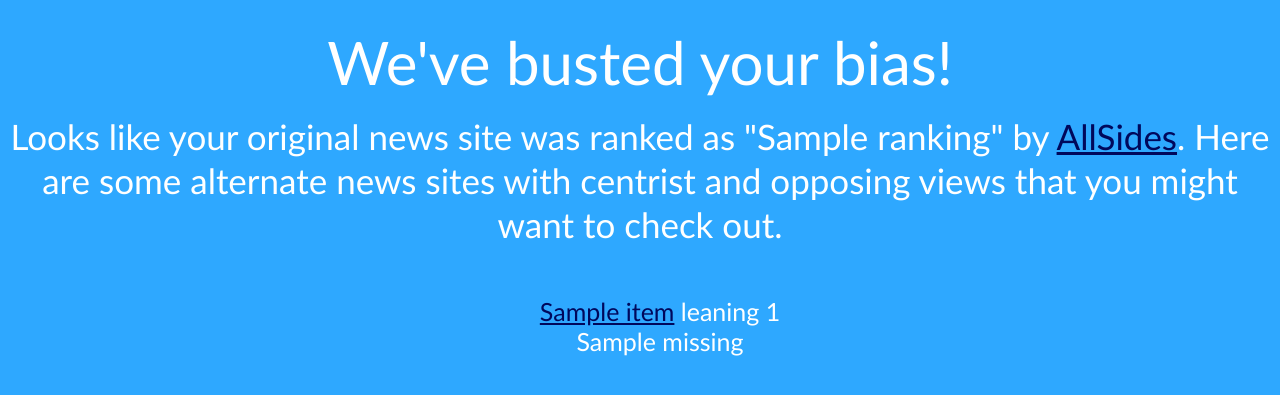
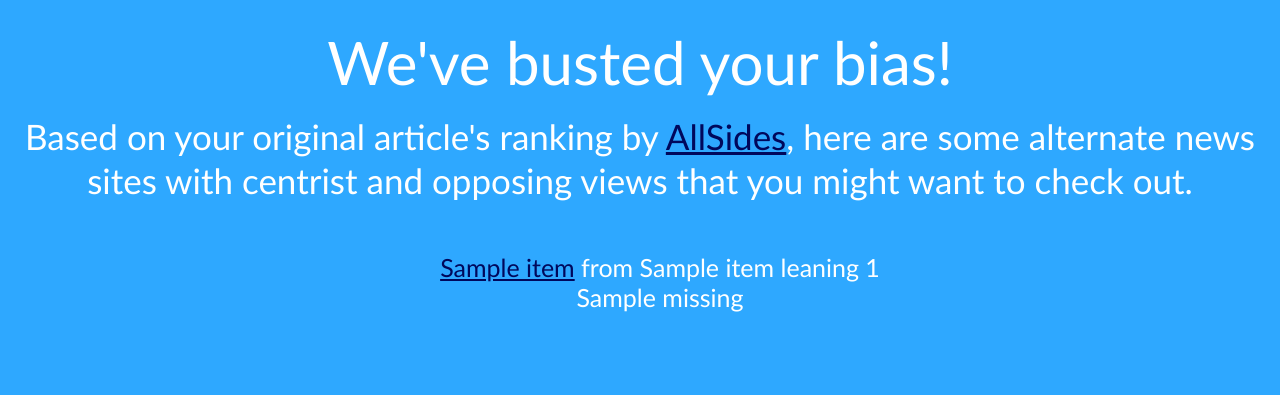
Before and after one commit to rwidjaya/acrwyw122, a Flask app: template templates/bias_buster_results.html in a window 1280 px wide. Shown: the part 48-443 px from the top of the page. Run offline with Flask 2, Linux system fonts and the light colour scheme; the template is opened without the code that fills it: most values are stand-ins (such as "Sample title", 1, 10 or a date in 2020); parts of the project's set-up code (start-up, migrations or seed data) failed here and were passed over.

Commit message:
Final edit to html, seems to be working.

```diff
--- a/bias_buster/pop_a_bias.py
+++ b/bias_buster/pop_a_bias.py
@@ -3,7 +3,7 @@ from newspaper import Article
 from .news_crawl import *
 from .compare import cossim
 from .mirror import get_mirrors
-from .util import get_text
+from .util import get_text, get_headline
 
 allsides = pd.read_csv("./bias_buster/as.csv")
 allsides = allsides.set_index("News Source URL").T.to_dict()
@@ -91,7 +91,7 @@ def pop_bias(link):
 						rv[news_name] = [nsource, narticle, sim_score]
 						#we want the article with highest sim score
 
-	final_answer = {key: val[:2] for key, val in rv.items()}
+	final_answer = {get_headline(link): val[:2] + [news_name] for key, val in rv.items()}
 	if len(final_answer) == 0:
 		final_answer["none"] = ["Unfortunately, there were no comparable articles on sites with different biases.", ""]
 	elif len(final_answer) < 3:
--- a/templates/bias_buster_results.html
+++ b/templates/bias_buster_results.html
@@ -8,7 +8,7 @@
 		<p class="header">Bias Buster | <a class="header" href="/">Home</a></p>
 	</div>
 	<h1>We've busted your bias!</h1>
-    <h2>Looks like your original news site was ranked as "{{ data["ranking"] }}" by <a href="http://www.allsides.com/bias/bias-ratings">AllSides</a>. Here are some alternate news sites with centrist and opposing views that you might want to check out.</h2>
+    <h2>Based on your original article's ranking by <a href="http://www.allsides.com/bias/bias-ratings">AllSides</a>, here are some alternate news sites with centrist and opposing views that you might want to check out.</h2>
     <ul>
         {% for item in data %}
             {% if item == "none" %}
@@ -16,8 +16,8 @@
             {% elif item == "missing" %}
             {% elif item == "ranking" %}
             {% else %}
-                <!--<li><a href="{{data[item][1]}}">{{ item }}</a> from {{ data[item][2] }} leaning {{ data[item][0] }}</li>-->
-                <li><a href="{{ data[item][1] }}">{{ item }}</a> leaning {{ data[item][0] }}</li>
+                <li><a href="{{data[item][1]}}">{{ item }}</a> from {{ data[item][2] }} leaning {{ data[item][0] }}</li>
+                <!-- <li><a href="{{ data[item][1] }}">{{ item }}</a> leaning {{ data[item][0] }}</li> -->
             {% endif %}
         {% endfor %}
         {% if data["missing"] is defined %}
```
